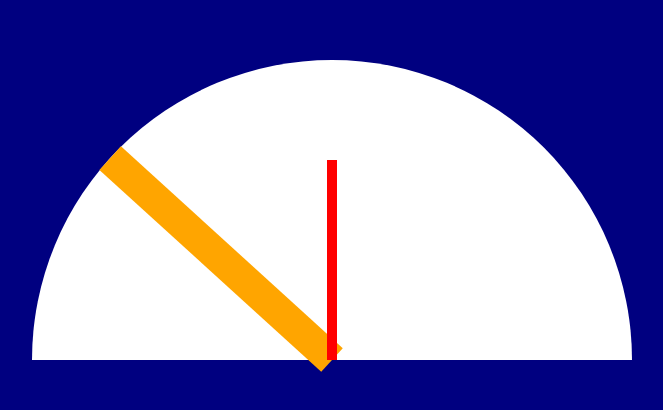
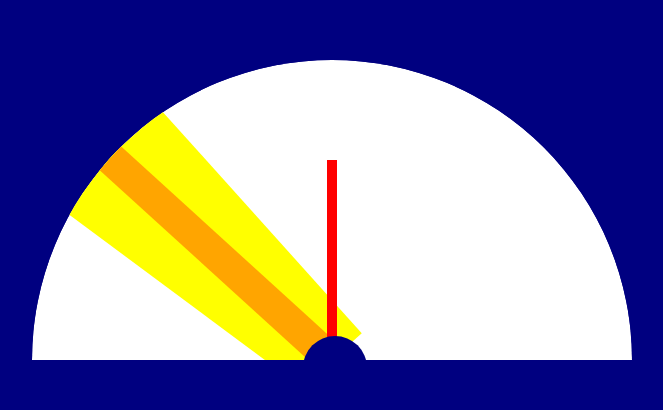
Before and after one commit to fireprone/tide-extent, a React (Create React App) app: page / in a window 1280 px wide. Shown: the part 190-600 px from the top of the page, without its empty margins (308-971 px from the left). Built offline with nearby package versions, Linux system fonts and the light colour scheme.

Commit message:
Add near-target zones; style gauge to cut off overflowing zones

```diff
--- a/src/App.js
+++ b/src/App.js
@@ -4,7 +4,9 @@ import Gauge from './components/Gauge/Gauge';
 function App() {
   return (
     <div className='App'>
-      <Gauge />
+      <div id='GaugeContainer'>
+        <Gauge />
+      </div>
     </div>
   );
 }
--- a/src/components/Gauge/Gauge.css
+++ b/src/components/Gauge/Gauge.css
@@ -7,4 +7,5 @@
   height: 300px;
   width: 600px;
   border-radius: 500px 500px 0 0;
+  clip-path: border-box;
 }
--- a/src/components/Gauge/Gauge.jsx
+++ b/src/components/Gauge/Gauge.jsx
@@ -5,7 +5,7 @@ import Zone from '../Zone/Zone';
 
 const Gauge = () => {
   const [pointerAngle, setPointerAngle] = useState(0);
-  const [zoneAngle, setZoneAngle] = useState(0);
+  const [targetAngle, setTargetAngle] = useState(0);
   const gaugeRef = useRef(null);
 
   const updateAngle = (e) => {
@@ -19,13 +19,15 @@ const Gauge = () => {
   const getRandomNumBetween = (min, max) => Math.random() * (max - min) + min;
 
   useEffect(() => {
-    setZoneAngle(getRandomNumBetween(-1.6, 1.6));
+    setTargetAngle(getRandomNumBetween(-1.6, 1.6));
   }, []);
 
   return (
     <div id='Gauge' onMouseDown={updateAngle} ref={gaugeRef}>
       <Pointer angle={pointerAngle} />
-      <Zone angle={zoneAngle} />
+      <Zone angle={targetAngle + 0.1} color='yellow' size='medium' />
+      <Zone angle={targetAngle - 0.1} color='yellow' size='medium' />
+      <Zone angle={targetAngle} color='orange' size='small' />
     </div>
   );
 };
--- a/src/components/Pointer/Pointer.css
+++ b/src/components/Pointer/Pointer.css
@@ -12,3 +12,14 @@
   height: 200px;
   width: 10px;
 }
+
+#hinge {
+  position: absolute;
+  width: 4rem;
+  height: 4rem;
+  background-color: navy;
+  border-radius: 2rem;
+  z-index: 2;
+  left: -1.5rem;
+  bottom: -20%;
+}
--- a/src/components/Pointer/Pointer.jsx
+++ b/src/components/Pointer/Pointer.jsx
@@ -4,6 +4,7 @@ const Pointer = ({ angle }) => {
   return (
     <div id='Pointer'>
       <div id='pole' style={{ transform: `rotate(${angle}rad)` }}></div>
+      <div id='hinge'></div>
     </div>
   );
 };
--- a/src/components/Zone/Zone.css
+++ b/src/components/Zone/Zone.css
@@ -1,15 +1,20 @@
 #Zone {
   position: absolute;
   left: 50%;
-  width: 2rem;
   height: 100%;
   transform: translate(-50%, 0);
   z-index: -1;
 }
 
 #Zone div {
-  width: 100%;
   height: 100%;
-  background-color: orange;
   transform-origin: bottom center;
 }
+
+.zone-medium {
+  width: 5rem;
+}
+
+.zone-small {
+  width: 2rem;
+}
--- a/src/components/Zone/Zone.jsx
+++ b/src/components/Zone/Zone.jsx
@@ -1,9 +1,12 @@
 import './Zone.css';
 
-const Zone = ({ angle }) => {
+const Zone = ({ angle, color, size }) => {
   return (
     <div id='Zone'>
-      <div style={{ transform: `rotate(${angle}rad)` }}></div>
+      <div
+        className={`zone-${size}`}
+        style={{ backgroundColor: color, transform: `rotate(${angle}rad)` }}
+      ></div>
     </div>
   );
 };
```
